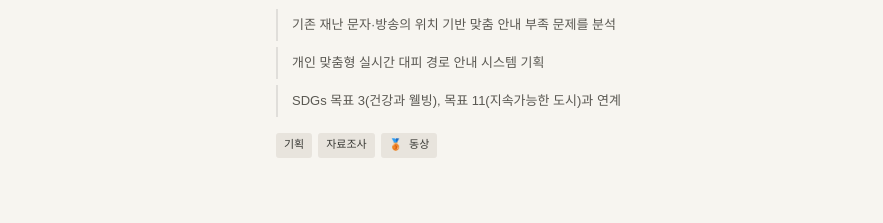
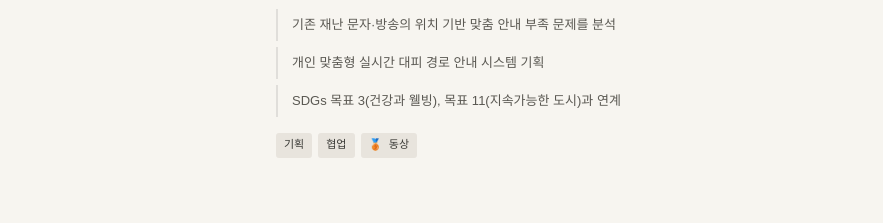
Before and after one commit to yxonsz/portfolio, a React (Vite) app: page / in a window 1280 px wide. Shown: the part 1760-1983 px from the top of the page, without its empty margins (198-1081 px from the left). Built offline with nearby package versions, Linux system fonts and the light colour scheme; a web font is replaced by a local one.

Commit message:
수상 결과 수정

```diff
--- a/package.json
+++ b/package.json
@@ -6,7 +6,8 @@
   "scripts": {
     "dev": "vite",
     "build": "vite build",
-    "preview": "vite preview"
+    "preview": "vite preview",
+    "deploy": "gh-pages -d dist"
   },
   "dependencies": {
     "react": "^18.3.1",
@@ -14,6 +15,7 @@
   },
   "devDependencies": {
     "@vitejs/plugin-react": "^4.3.1",
+    "gh-pages": "^6.3.0",
     "vite": "^5.4.2"
   }
 }
--- a/src/components/Experience.jsx
+++ b/src/components/Experience.jsx
@@ -39,7 +39,7 @@ const experiences = [
       "개인 맞춤형 실시간 대피 경로 안내 시스템 기획",
       "SDGs 목표 3(건강과 웰빙), 목표 11(지속가능한 도시)과 연계",
     ],
-    tags: ["기획", "자료조사", "🥉 동상"],
+    tags: ["기획", "협업", "🥉 동상"],
   },
 ];
 
```
Also changed, not shown: 1 other file (tests, documents, lock files or other folders).
